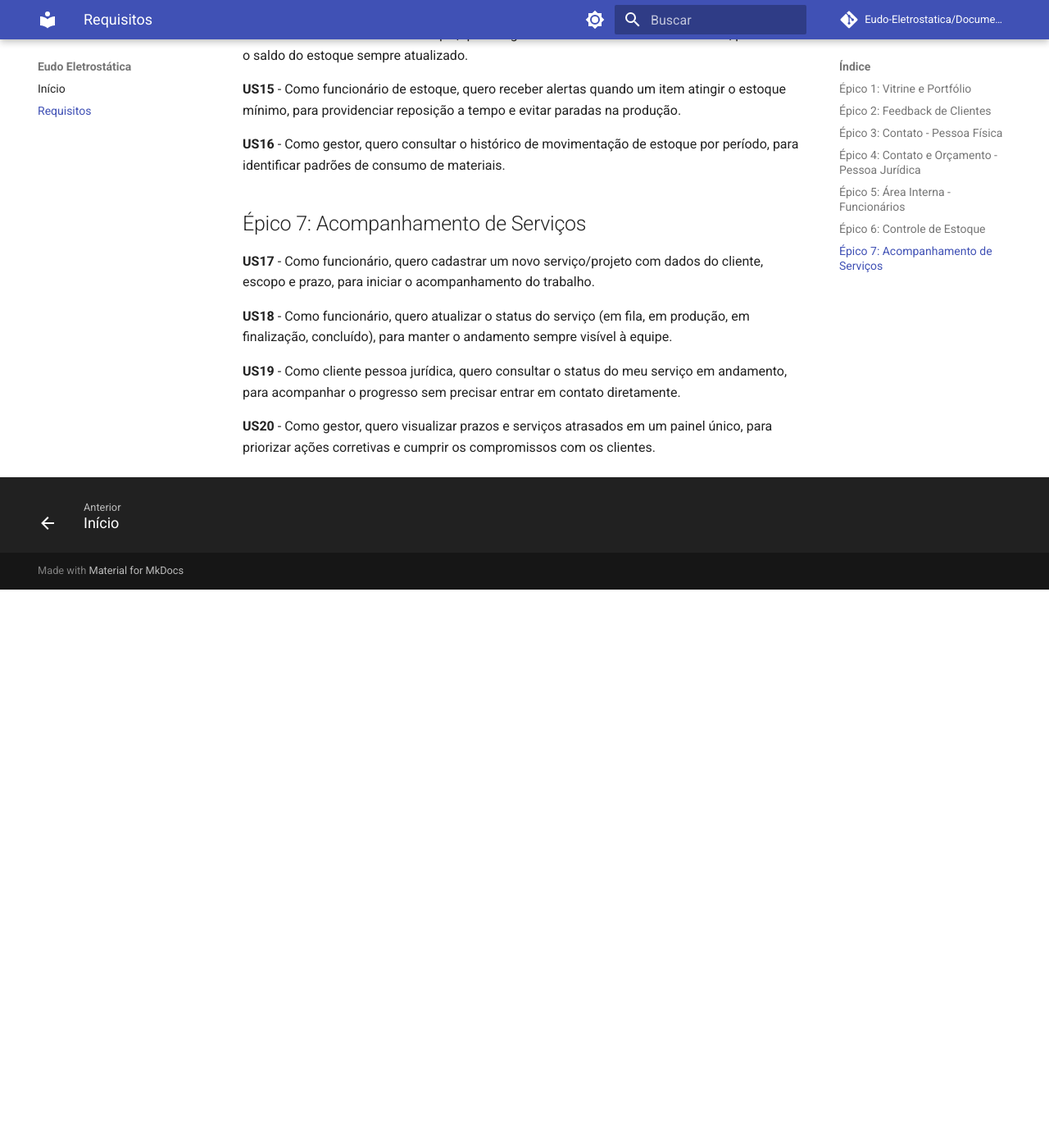
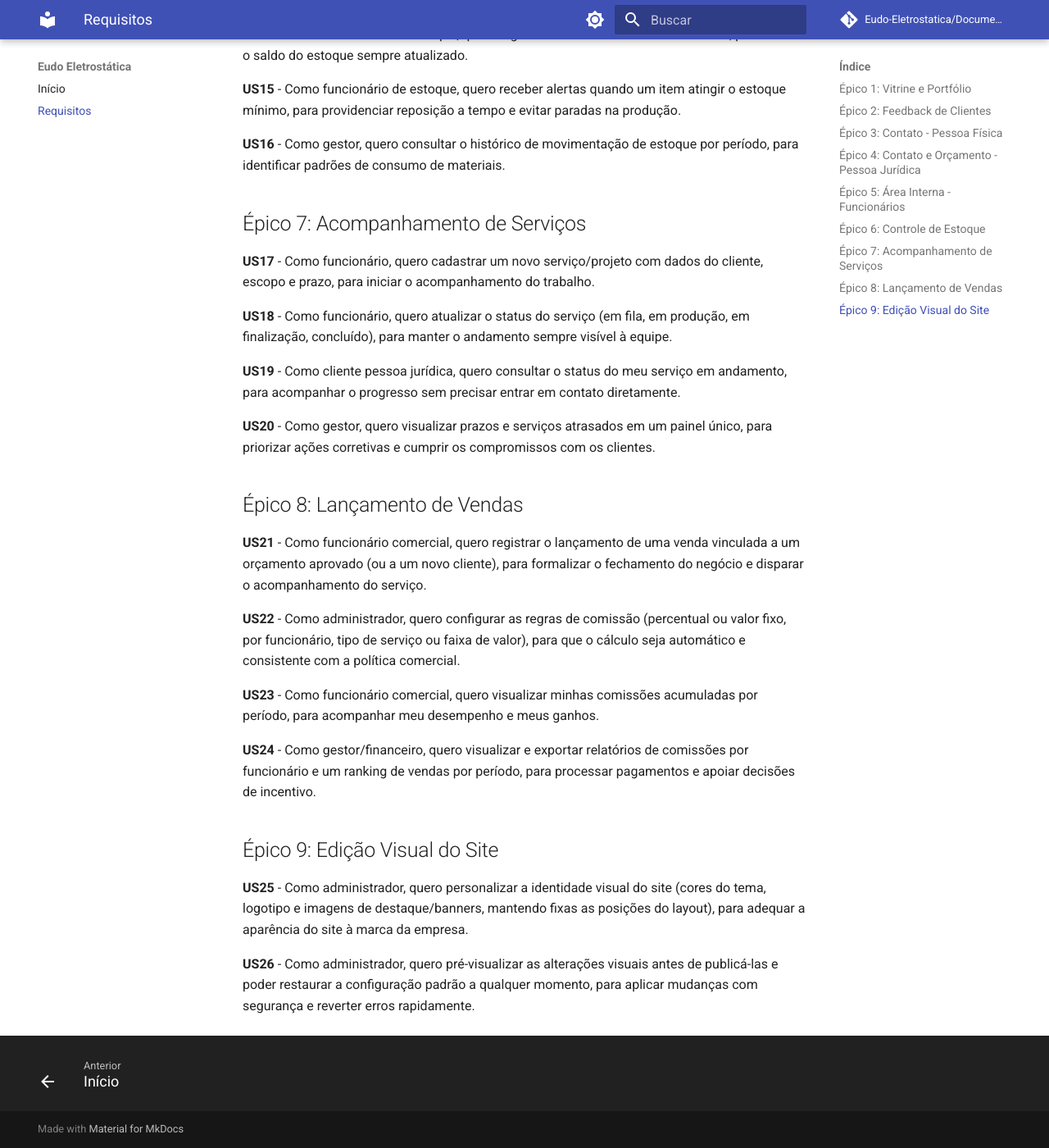
Before and after one commit to Eldo-Eletrostatica/Documentacao, an MkDocs documentation site: the page built from docs/historias_usuários.md, in a window 1280 px wide and 1400 px high, scrolled down 1578 px. Shown: the whole window at 82% size. Built offline with MkDocs 1.6.1 and Material for MkDocs 9.7.7, drawn with Linux system fonts in a browser that asks for light colours; comment, search, counter and statistics services are not loaded; before the commit the page ends 2297 px from its top, so only the background shows below that.

Commit message:
docs: Adiciona novos épicos e histórias de usuário

```diff
--- a/docs/historias_usuários.md
+++ b/docs/historias_usuários.md
@@ -53,3 +53,19 @@
 **US19** - Como cliente pessoa jurídica, quero consultar o status do meu serviço em andamento, para acompanhar o progresso sem precisar entrar em contato diretamente.
 
 **US20** - Como gestor, quero visualizar prazos e serviços atrasados em um painel único, para priorizar ações corretivas e cumprir os compromissos com os clientes.
+
+## Épico 8: Lançamento de Vendas
+
+**US21** - Como funcionário comercial, quero registrar o lançamento de uma venda vinculada a um orçamento aprovado (ou a um novo cliente), para formalizar o fechamento do negócio e disparar o acompanhamento do serviço.
+
+**US22** - Como administrador, quero configurar as regras de comissão (percentual ou valor fixo, por funcionário, tipo de serviço ou faixa de valor), para que o cálculo seja automático e consistente com a política comercial.
+
+**US23** - Como funcionário comercial, quero visualizar minhas comissões acumuladas por período, para acompanhar meu desempenho e meus ganhos.
+
+**US24** - Como gestor/financeiro, quero visualizar e exportar relatórios de comissões por funcionário e um ranking de vendas por período, para processar pagamentos e apoiar decisões de incentivo.
+
+## Épico 9: Edição Visual do Site
+
+**US25** - Como administrador, quero personalizar a identidade visual do site (cores do tema, logotipo e imagens de destaque/banners, mantendo fixas as posições do layout), para adequar a aparência do site à marca da empresa.
+
+**US26** - Como administrador, quero pré-visualizar as alterações visuais antes de publicá-las e poder restaurar a configuração padrão a qualquer momento, para aplicar mudanças com segurança e reverter erros rapidamente.
```
